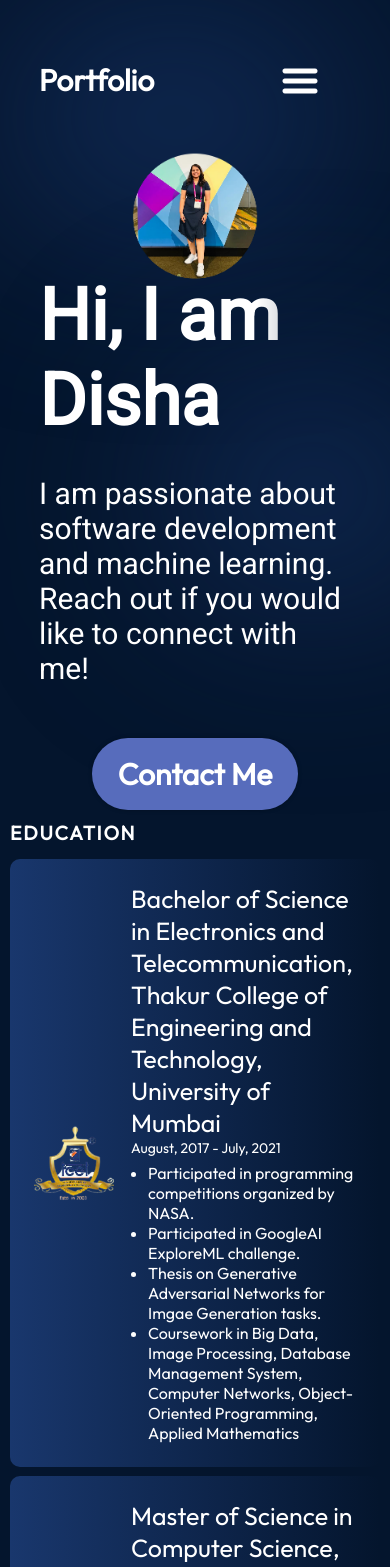
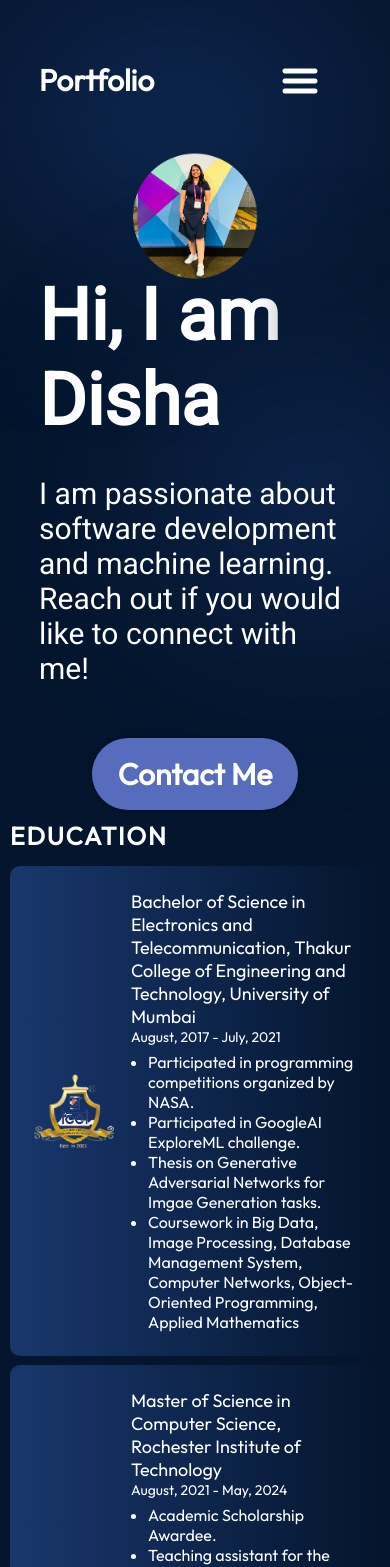
Before and after one commit to DishaRevandkar/my-portfolio, a React (Vite) app: page / in a window 390 px wide. Shown: the top 1567 px of the page. Built offline with nearby package versions, Linux system fonts and the light colour scheme.

Commit message:
Update Education.module.css

```diff
--- a/src/components/Education/Education.module.css
+++ b/src/components/Education/Education.module.css
@@ -83,7 +83,7 @@
     }
 
     .title {
-      font-size: 5vw; /* Adjust the font size for mobile devices */
+      font-size: 25px; /* Adjust the font size for mobile devices */
     }
 
     .educationItem {
@@ -91,7 +91,7 @@
   }
 
     .educationItemDetails h3 {
-        font-size: 25px; /* Adjust the heading font size for mobile */
+        font-size: 18px; /* Adjust the heading font size for mobile */
     }
 
     .educationItemDetails p {
```
